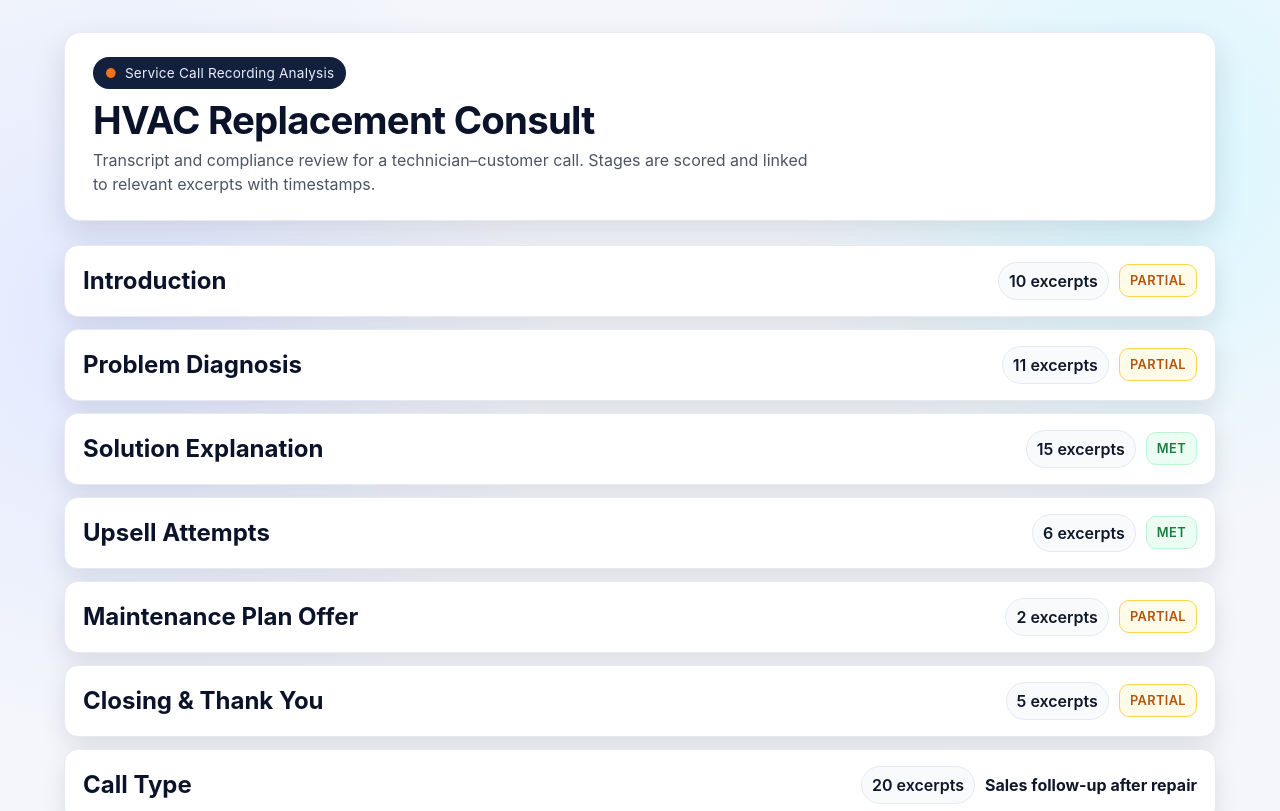
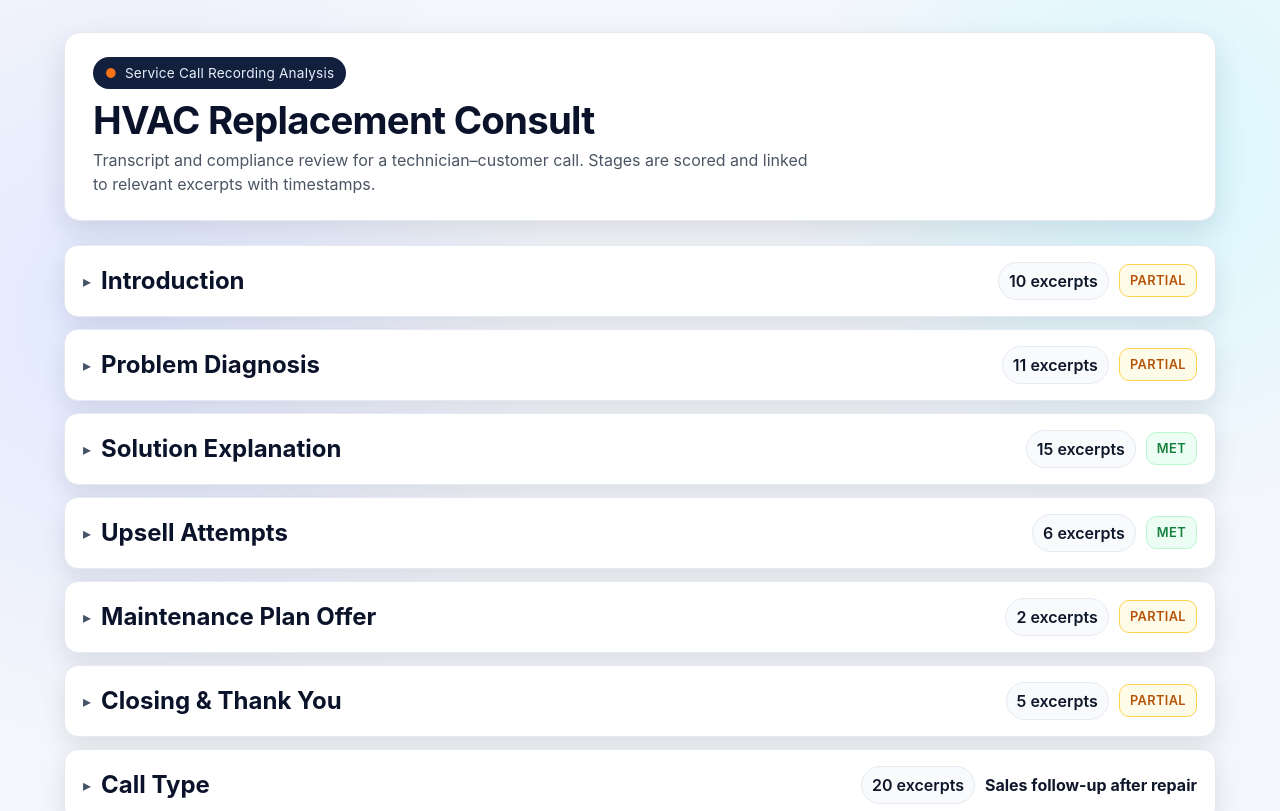
Before and after one commit to pigpigbig/Service-Call-Analysis, a React (Vite) app in the folder web/: page / in a window 1280 px wide. Shown: the top 811 px of the page. Built offline with nearby package versions, Linux system fonts and the light colour scheme.

Commit message:
ux: add chevron to indicate expandable bars

```diff
--- a/web/src/App.css
+++ b/web/src/App.css
@@ -100,6 +100,16 @@ h1 {
   display: flex;
   align-items: center;
   gap: 10px;
+}
+
+.chevron {
+  display: inline-block;
+  transition: transform 0.2s ease;
+  color: #475569;
+}
+
+.chevron--open {
+  transform: rotate(90deg);
 }
 
 .accordion__title h2 {
--- a/web/src/App.tsx
+++ b/web/src/App.tsx
@@ -58,6 +58,9 @@ function App() {
             <article key={stage.id} className={`accordion ${isOpen ? 'is-open' : ''}`}>
               <header className="accordion__header" onClick={() => toggleStage(stage.id)}>
                 <div className="accordion__title">
+                  <span className={`chevron ${isOpen ? 'chevron--open' : ''}`} aria-hidden="true">
+                    ▸
+                  </span>
                   <h2>{stage.title}</h2>
                 </div>
                 <div className="accordion__meta">
```
